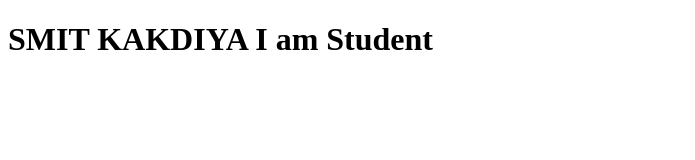
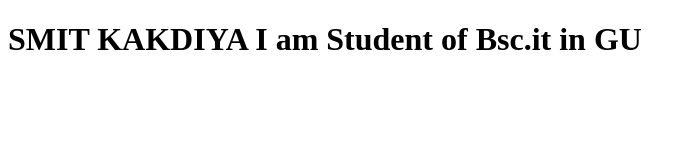
Before and after one commit to smitkakdiya/VCSCF, a plain HTML site: page index.html in a window 1280 px wide. Shown: the whole page, without its empty margins (0-695 px from the left). Drawn offline with Linux system fonts and the light colour scheme.

Commit message:
fifth commit

```diff
--- a/index.html
+++ b/index.html
@@ -6,6 +6,6 @@
     <title>VCSCF</title>
 </head>
 <body>
-    <h1>SMIT KAKDIYA  I am Student</h1>
+    <h1>SMIT KAKDIYA  I am Student of Bsc.it in GU</h1>
 </body>
 </html>
```
